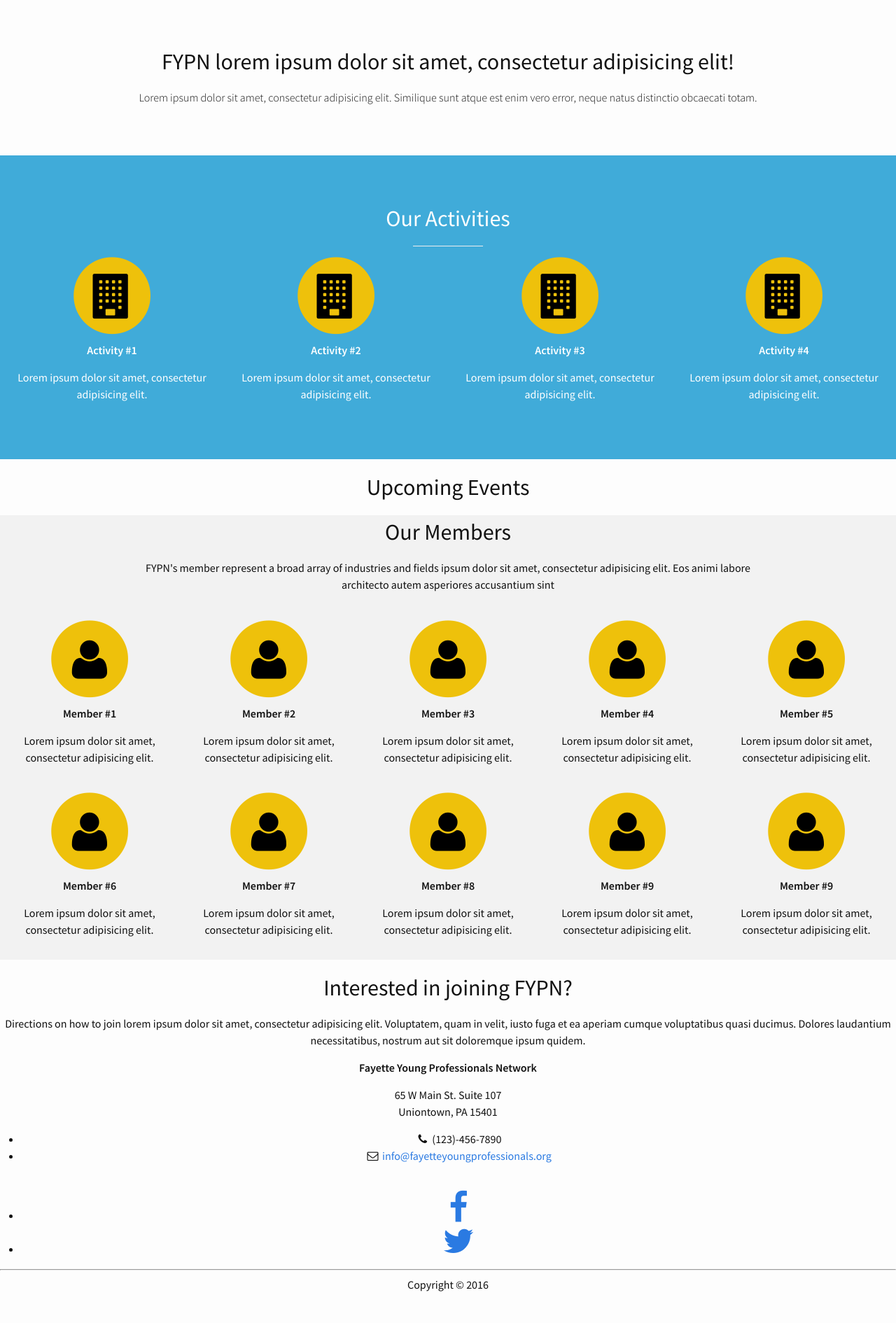
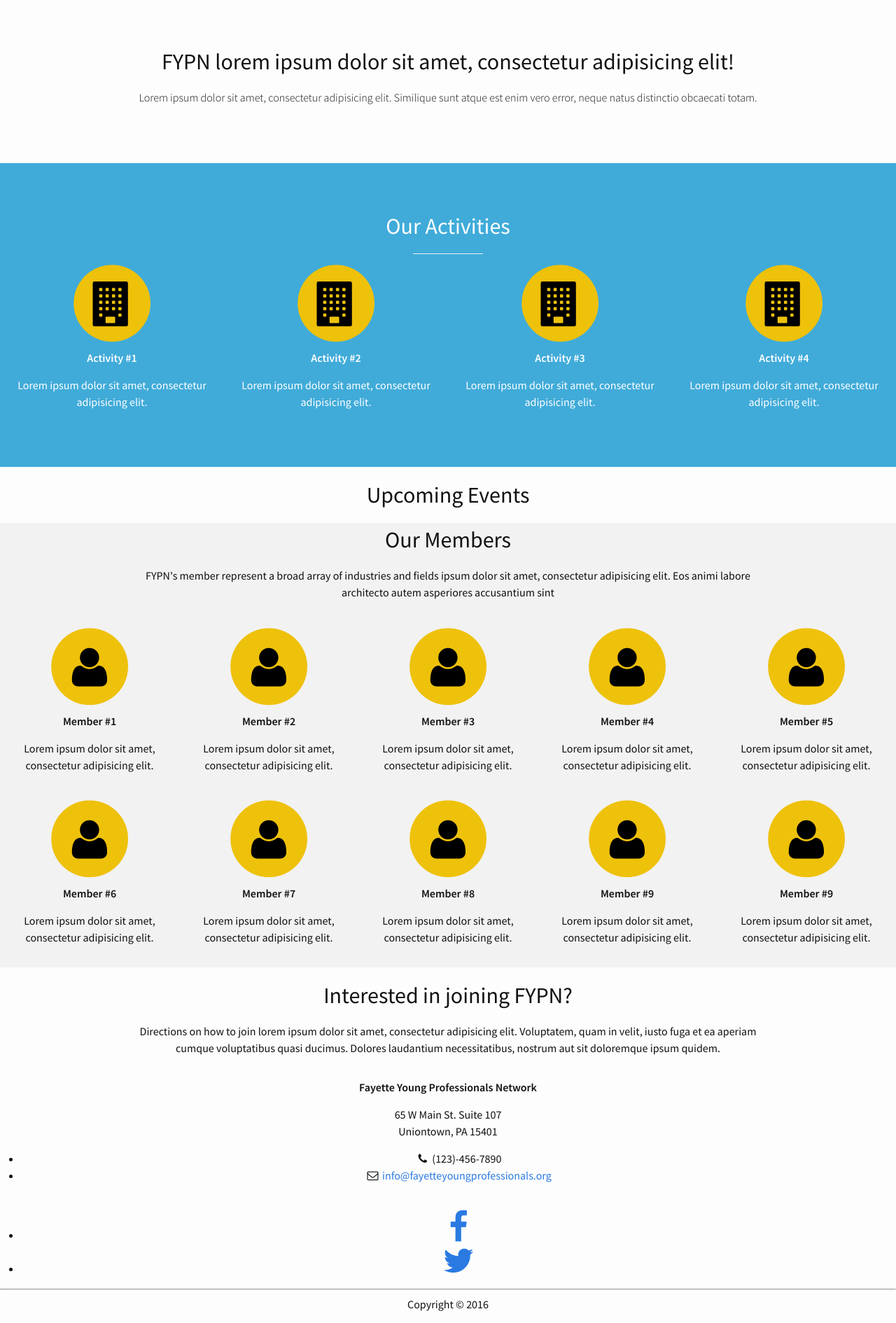
Before and after one commit to BillTalkington/FYPN, a Jekyll site: the page built from index.html, in a window 1280 px wide. Shown: the part 902-2792 px from the top of the page at 70% size. Built offline with Jekyll 4.4.1, drawn with Linux system fonts in a browser that asks for light colours; before the commit the page ends 2764 px from its top, so only the background shows below that.

Commit message:
Set margins on statements

```diff
--- a/_includes/about-us.html
+++ b/_includes/about-us.html
@@ -1,6 +1,6 @@
 <section id="about-us" class="about-us">
   <div class="text-centered">
     <h2>FYPN lorem ipsum dolor sit amet, consectetur adipisicing elit!</h2>
-    <p class="statement">Lorem ipsum dolor sit amet, consectetur adipisicing elit. Similique sunt atque est enim vero error, neque natus distinctio obcaecati totam.</p>
+    <p class="lead-statement">Lorem ipsum dolor sit amet, consectetur adipisicing elit. Similique sunt atque est enim vero error, neque natus distinctio obcaecati totam.</p>
   </div>
 </section>
--- a/_includes/callout-to-join.html
+++ b/_includes/callout-to-join.html
@@ -1,4 +1,4 @@
 <section id="callout-to-join" class="callout-to-join text-centered">
 	<h2>Interested in joining FYPN?</h2>
-	<p>Directions on how to join lorem ipsum dolor sit amet, consectetur adipisicing elit. Voluptatem, quam in velit, iusto fuga et ea aperiam cumque voluptatibus quasi ducimus. Dolores laudantium necessitatibus, nostrum aut sit doloremque ipsum quidem.</p>
+	<p class="join-statement">Directions on how to join lorem ipsum dolor sit amet, consectetur adipisicing elit. Voluptatem, quam in velit, iusto fuga et ea aperiam cumque voluptatibus quasi ducimus. Dolores laudantium necessitatibus, nostrum aut sit doloremque ipsum quidem.</p>
 </section>
--- a/_sass/_FYPN.scss
+++ b/_sass/_FYPN.scss
@@ -40,7 +40,7 @@ h2 {
 	font-size: 2em;
 }
 
-.statement {
+.lead-statement {
 	margin-bottom: 1.3em;
 	font-weight: lighter;
 }
@@ -88,7 +88,7 @@ h2 {
 	max-width: 250px;
 }
 
-.member-statement {
+.member-statement, .join-statement, .lead-statement {
 	padding: 0 15vw;
 	margin-bottom: 2em;
 }
```
